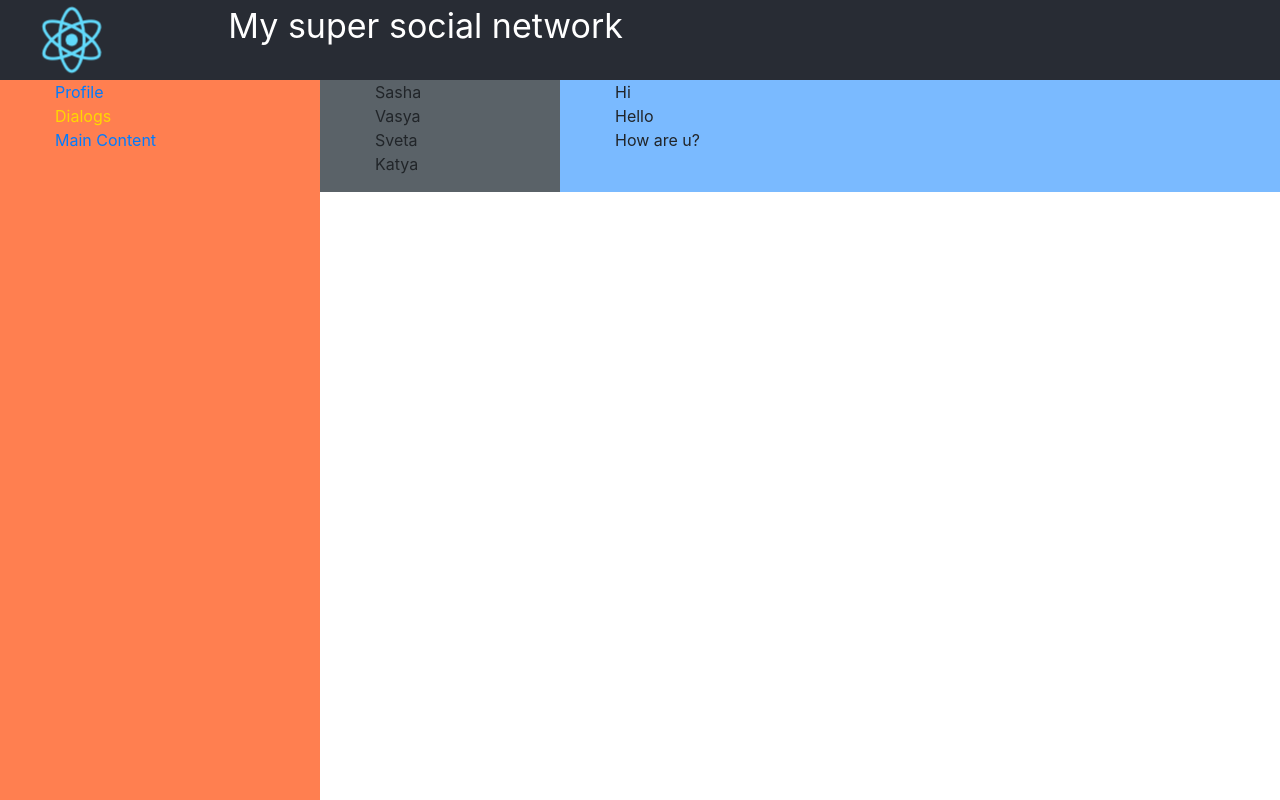
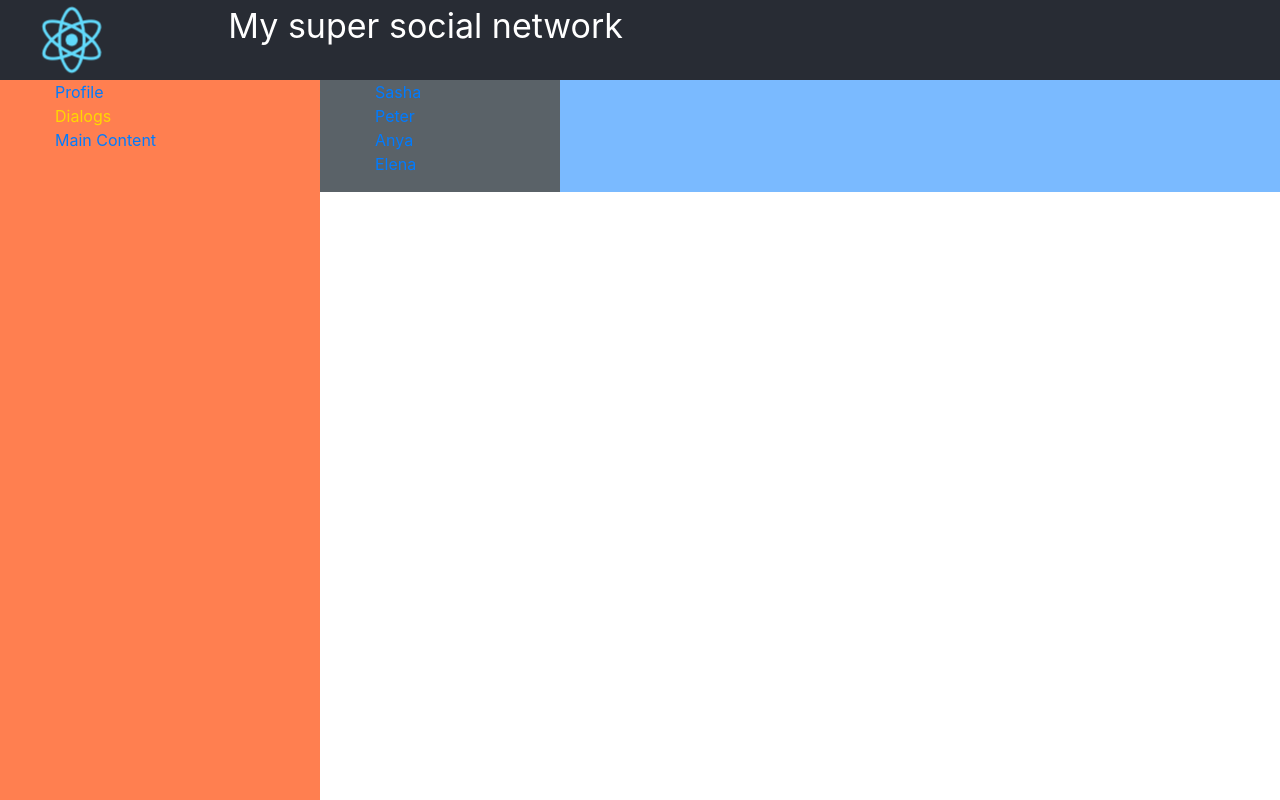
Before and after one commit to NekroMagus/react_education, a React (Create React App) app: page /dialogs in a window 1280 px wide. Built offline with nearby package versions, Linux system fonts and the light colour scheme.

Commit message:
refactoring

```diff
--- a/src/components/dialogs/Dialogs.jsx
+++ b/src/components/dialogs/Dialogs.jsx
@@ -1,22 +1,26 @@
 import React from 'react';
 import css from './Dialogs.module.css';
+import DialogName from "./dialogName/DialogName";
+import Messages from './messages/Messages';
+import {Route} from "react-router-dom";
+
 
 const Dialogs = (props) => {
     return (
         <main className="row">
             <div className={`col-md-3 ${css.dialogs}`}>
                 <ul>
-                    <li>Sasha</li>
-                    <li>Vasya</li>
-                    <li>Sveta</li>
-                    <li>Katya</li>
+                    <DialogName id="1" name="Sasha"/>
+                    <DialogName id="2" name="Peter"/>
+                    <DialogName id="3" name="Anya"/>
+                    <DialogName id="4" name="Elena"/>
                 </ul>
             </div>
             <div className={`col-md-9 ${css.messages}`}>
                 <ul>
-                    <li>Hi</li>
-                    <li>Hello</li>
-                    <li>How are u?</li>
+                    <Route path="/dialogs/1" render={(props)=>(<Messages message="Hi"/>)}/>
+                    <Route path="/dialogs/1" render={(props)=>(<Messages message="Hello"/>)}/>
+                    <Route path="/dialogs/1" render={(props)=>(<Messages message="How are u?"/>)}/>
                 </ul>
             </div>
         </main>
--- /dev/null
+++ b/src/components/dialogs/dialogName/DialogName.jsx
@@ -0,0 +1,12 @@
+import React from 'react';
+import {NavLink} from "react-router-dom";
+import css from './DialogName.module.css';
+
+const DialogName = (props) => {
+    let link = "/dialogs/" + props.id;
+    return (
+        <li><NavLink to={link} activeClassName={css.active}>{props.name}</NavLink></li>
+    );
+};
+
+export default DialogName;
--- /dev/null
+++ b/src/components/dialogs/dialogName/DialogName.module.css
@@ -0,0 +1,3 @@
+li a.active {
+    color: gold;
+}
--- /dev/null
+++ b/src/components/dialogs/messages/Messages.jsx
@@ -0,0 +1,9 @@
+import React from 'react';
+
+const Messages = (props) => {
+    return (
+      <li>{props.message}</li>
+    );
+};
+
+export default Messages;
```
Also changed, not shown: src/components/dialogs/Dialogs.module.css (line endings or trailing spaces), src/components/dialogs/messages/Messages.module.css (added).
